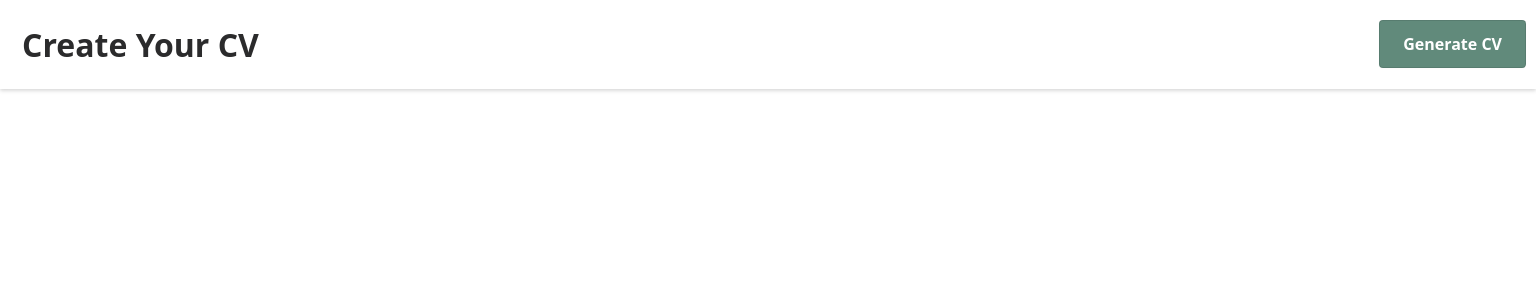
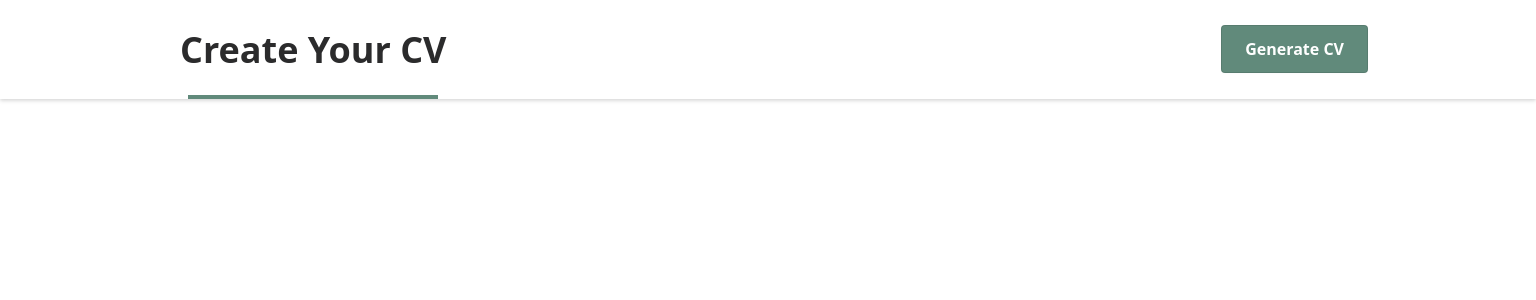
Before and after one commit to Abdirazakf/cv-app, a React (Vite) app: page / in a window 1536 px wide. Shown: the top 300 px of the page. Built offline with nearby package versions, Linux system fonts and the light colour scheme.

Commit message:
Fixed alignment issue with green header underline

```diff
--- a/src/styles/index.css
+++ b/src/styles/index.css
@@ -1,5 +1,6 @@
 :root {
     --heading-color: #2b2b2c;
+    --accent-color: #618a7b;
 }
 
 html, body {
@@ -11,6 +12,17 @@ header {
     padding: 20px 10px;
     color: var(--heading-color);
     box-shadow: 0 0 4px 0 rgba(0, 0, 0, 0.08), 0 2px 4px 0 rgba(0, 0, 0, 0.12);
+    position: relative;
+}
+
+header::after {
+    content: '';
+    position: absolute;
+    bottom: 0;
+    left: 25px;
+    width: 235px;
+    height: 3px;
+    background-color: var(--accent-color);
 }
 
 header > h1 {
@@ -41,6 +53,11 @@ header > h1 {
         text-align: left;
     }
 
+    header::after {
+        left: 0;
+        width: 100%;
+    }
+
     .header-right {
         float: none;
         width: 100%;
@@ -50,3 +67,42 @@ header > h1 {
         width: 100%;
     }
 }
+
+@media screen and (min-width: 1400px) {
+    header {
+        padding: 25px 40px;
+        position: relative;
+    }
+
+    header::before {
+        content: '';
+        position: absolute;
+        top: 0;
+        left: 50%;
+        transform: translateX(-50%);
+        width: 100%;
+        max-width: 1200px;
+        height: 100%;
+        pointer-events: none;
+    }
+
+    header > h1 {
+        font-size: 2.25rem;
+        margin-left: calc((100% - 1200px) / 2);
+    }
+
+    header::after {
+        height: 4px;
+        width: 250px;
+        left: calc((100% - 1200px) / 2 + 20px);
+    }
+
+    .header-right {
+        margin-right: calc((100% - 1200px) / 2);
+    }
+
+    .submit-button {
+        font-size: 18px;
+        padding: calc(1rem - 1px) calc(2rem - 1px);
+    }
+}
```
